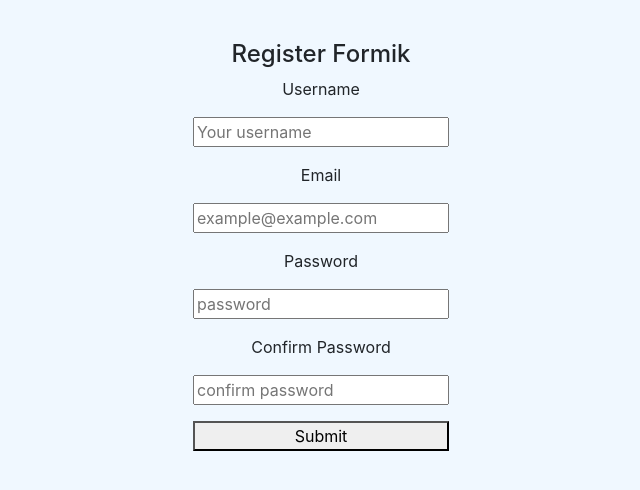
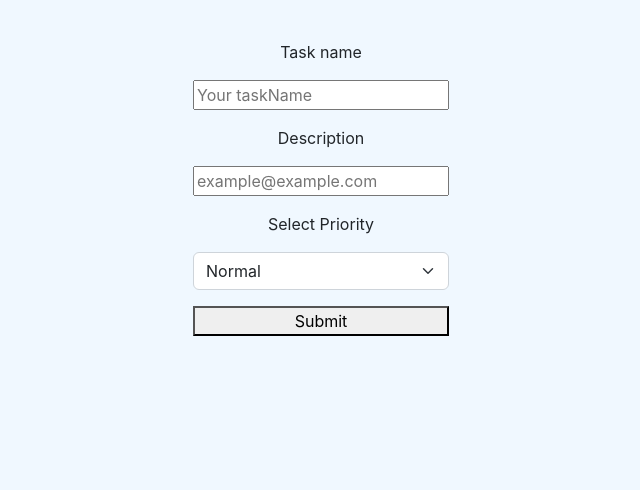
Before and after one commit to LemonMantis5571/Prueba-React, a React (Create React App) app: page / in a window 1280 px wide. Shown: the top 490 px of the page, without its empty margins (319-959 px from the left). Built offline with nearby package versions, Linux system fonts and the light colour scheme.

Commit message:
Task Formik

```diff
--- a/src/App.js
+++ b/src/App.js
@@ -15,6 +15,7 @@ import OptionalRender from './components/pure/optionalRender';
 import CuadradoComponent from './components/pure/cuadradoComponent';
 import LoginFormik from './components/pure/forms/loginFormik';
 import RegisterFormik from './components/pure/forms/registerFormik';
+import TaskFormik from './components/pure/forms/taskFormik';
 
 function App() {
   return (
@@ -49,7 +50,10 @@ function App() {
       {/* <TaskListComponent></TaskListComponent>  */}
       {/* Ejemplos Formik */}
       {/* <LoginFormik></LoginFormik> */}
-      <RegisterFormik></RegisterFormik>
+      {/* <RegisterFormik></RegisterFormik> */}
+      {/* Tarea 13,14,15 */}
+      <TaskFormik></TaskFormik>
+
 
     </div>
   );
--- /dev/null
+++ b/src/components/pure/forms/taskFormik.jsx
@@ -0,0 +1,69 @@
+import React from 'react';
+import {Formik, Form, Field, ErrorMessage} from 'formik';
+import { LEVELS } from '../../../models/levels.enum';
+import * as Yup from 'yup'
+import { Task } from '../../../models/task.class';
+
+
+const TaskFormik = () => {
+
+    const initialValues = new Task('', '', false,  LEVELS.normal);
+
+    const taskSchema = Yup.object().shape(
+        {
+            name: Yup.string().min(2, 'Too Short')
+                .max(30, 'Too Long')
+                .required('Task name is required'),
+
+            description: Yup.string().min(2,'Need a better Description')
+                .required('Description required'),
+
+            level: Yup.string()
+                .oneOf([LEVELS.normal, LEVELS.urgent, LEVELS.blocking], 'You must select a priority')
+                .required('Priority is required')
+        }
+    )
+    return (
+        <div>
+            <Formik
+            initialValues={initialValues}
+            enableReinitialize='true'
+            validationSchema={taskSchema}
+            onSubmit={async (values) => {
+                await new Promise((r) => setTimeout(r, 500));
+                alert(JSON.stringify(values, null, 2));
+            }}>
+            {({ values,
+                errors,
+                isSubmitting}) => (
+                    <Form className='d-flex flex-column gap-3'>
+                            <label htmlFor="name">Task name</label>
+                            <Field id="name" name="name"  type="text" placeholder="Your taskName" />
+                                {/* Mensaje de error en taskName */}
+                                <ErrorMessage name='name' component='div'></ErrorMessage>
+
+                            <label htmlFor="description">Description</label>
+                            <Field id="description" name="description"  type="description" placeholder="example@example.com"/>
+                                {/* Mensaje de error en description */}
+                                <ErrorMessage name='description' component='div'></ErrorMessage>
+
+                            <label htmlFor="level">Select Priority</label>
+                            <Field component="select" name="level" id="level" className="form-select">
+                                <option defaultValue={LEVELS.normal}>Normal</option>
+                                <option value={LEVELS.urgent}>Urgent</option>
+                                <option value={LEVELS.blocking}>Blocking</option>
+                            </Field>
+
+                            <button type="submit">Submit</button>
+                            {isSubmitting ? (<p>Submiting Task</p>) : null}
+                        </Form>
+                )
+            }
+
+            </Formik>
+
+        </div>
+    );
+}
+
+export default TaskFormik;
```
